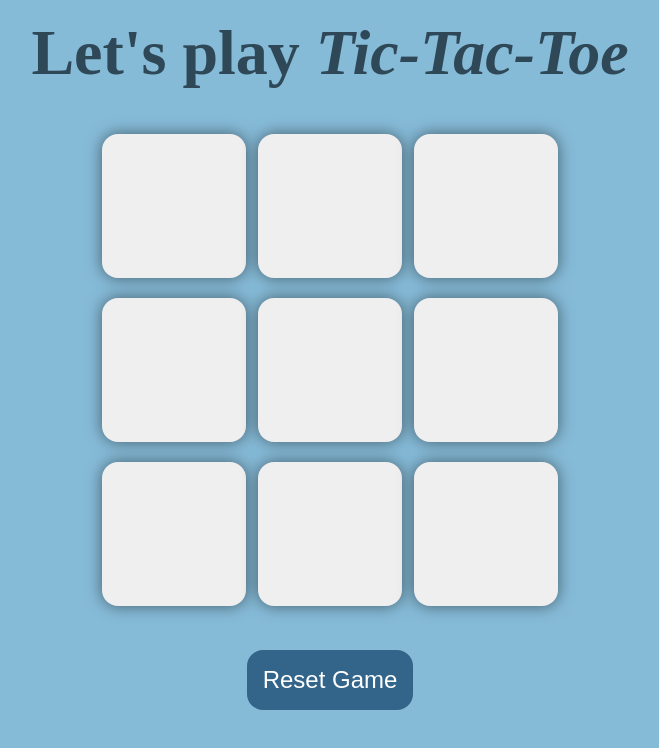
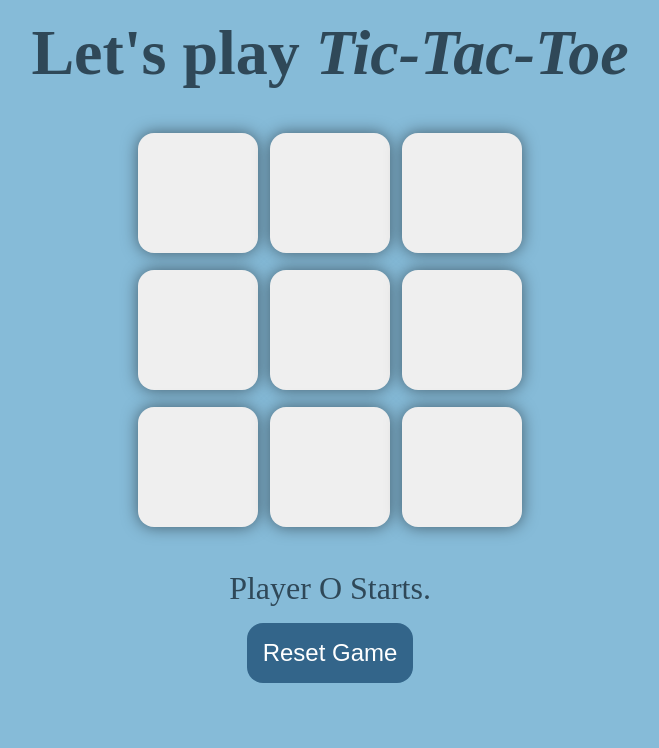
Before and after one commit to SaurabhKuntal110/TicTacToe-Game, a plain HTML site: page index.html in a window 1280 px wide. Shown: the whole page, without its empty margins (310-969 px from the left). Drawn offline with Linux system fonts and the light colour scheme.

Commit message:
Add turn section

```diff
--- a/app.js
+++ b/app.js
@@ -3,6 +3,7 @@ let resetBtn = document.querySelector("#reset-btn");
 let newGameBtn= document.querySelector("#new-btn");
 let msgContainer= document.querySelector(".msg-container");
 let msg= document.querySelector("#msg");
+let msgTurn = document.querySelector(".turn");
 
 let turnO = true; //playerX,playerO if turnO is true then playerO turn else playerX turn
 let count = 0; //to track Draw
@@ -22,16 +23,19 @@ const resetGame= () => {
     count =0;
     enableBoxes();
     msgContainer.classList.add("hide");
-}
+    msgTurn.innerText = "Player O Starts.";
+};
 
 boxes.forEach((box)=>{
     box.addEventListener("click",()=>{
         if(turnO){
             box.innerText="O";
+            msgTurn.innerText="Player X's Turn";
             turnO=false;
         }
         else{
             box.innerText="X";
+            msgTurn.innerText="Player O's Turn";
             turnO=true;
         }
         box.disabled=true;
@@ -45,29 +49,33 @@ boxes.forEach((box)=>{
     })
 });
 
+
 const gameDraw = () =>{
     msg.innerText="Game was a Draw.";
     msgContainer.classList.remove("hide");
     disableBoxes();
-}
+};
+
+
 const disableBoxes= () =>{
     for (let box of boxes){
         box.disabled=true;
     }
-}
+};
 
 const enableBoxes= () =>{
     for (let box of boxes){
         box.disabled=false;
         box.innerText= "";
     }
-}
+};
 
 const showWinner= (winner) =>{
     msg.innerText=`Congratulations!! Winner is ${winner}`;
     msgContainer.classList.remove("hide");
     disableBoxes();
-}
+};
+
 const checkWinner = () => {
     for( let pattern of winPatterns){
         let pos1Val =    boxes[pattern[0]].innerText;
@@ -80,7 +88,7 @@ const checkWinner = () => {
             }
         }
     }
-}
+};
 
 newGameBtn.addEventListener("click", resetGame);
 resetBtn.addEventListener("click", resetGame);
--- a/index.html
+++ b/index.html
@@ -26,6 +26,7 @@
             <button class="box"></button>
         </div>
     </div>
+    <div class="turn">Player O Starts.</div>
     <button id="reset-btn">Reset Game</button>
 </main>
 <script src="app.js"></script>
--- a/style.css
+++ b/style.css
@@ -12,14 +12,14 @@ h1{
     margin-top: 1rem;
 }
 .container{
-    height: 70vh;
+    height: 60vh;
     display: flex;
     justify-content: center;
     align-items: center;
 }
 .game{
-    height: 60vmin;
-    width: 60vmin;
+    height: 50vmin;
+    width: 50vmin;
     display: flex;
     flex-wrap: wrap;
     justify-content: center;
@@ -27,13 +27,19 @@ h1{
     gap: 1.5vmin;
 }
 .box{
-    height: 18vmin;
-    width: 18vmin;
+    height: 15vmin;
+    width: 15vmin;
     border-radius: 1rem;
     border: none;
     box-shadow: 0 0 1rem rgba(0,0,0, 0.5);
     font-size: 8vmin;
     color: #f26419;
+}
+.turn{
+    font-size: 2rem;
+    padding-bottom: 1rem;
+    color: #2F4858;
+
 }
 #reset-btn{
     padding: 1rem;
```
